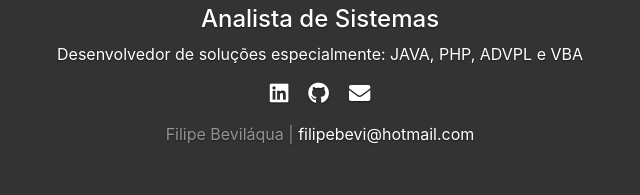
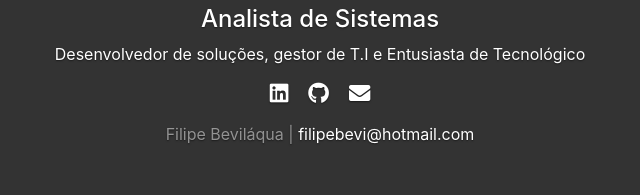
Before and after one commit to filipebevi/filipebevi.github.io, a plain HTML site: page index.html in a window 1280 px wide. Shown: the part 312-507 px from the top of the page, 320-960 px from the left. Drawn offline with nearby package versions, Linux system fonts and the light colour scheme.

Commit message:
Commit Inicial!

```diff
--- a/index.html
+++ b/index.html
@@ -41,7 +41,7 @@
                     <h4>Analista de Sistemas</h4>
 
 
-                <p>Desenvolvedor de soluções especialmente: JAVA, PHP, ADVPL e VBA</p>
+                <p>Desenvolvedor de soluções, gestor de T.I e Entusiasta de Tecnológico</p>
                 <p>
                 <ul class="nav justify-content-center">
                     <li style="margin-right: 20px" class="nav-item"><a href="https://www.linkedin.com/in/filipebevi/" aria-label="linkedin"><i class='fab fa-linkedin fa-lg'></i><br></a></li>
```
